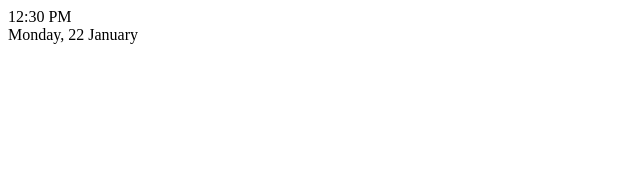
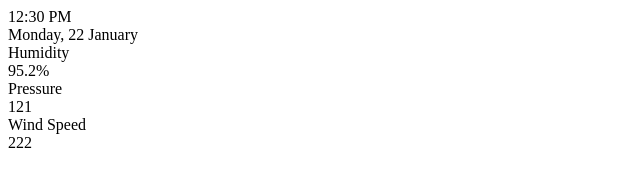
Before and after one commit to manoti3/Weather-app-project, a plain HTML site: page index.html in a window 1280 px wide. Shown: the whole page, without its empty margins (0-640 px from the left). Drawn offline with Linux system fonts and the light colour scheme.

Commit message:
completed assignment

```diff
--- a/index.html
+++ b/index.html
@@ -19,5 +19,21 @@
                     Monday, 22 January
                 </div>
 
+                <div class="others" id="current-weather-items">
+                    <div class="weather-item">
+                        <div>Humidity</div>
+                        <div>95.2%</div>
+                    </div>
+                    <div class="weather-item">
+                        <div>Pressure</div>
+                        <div>121</div>
+                    </div>
+                    <div class="weather-item">
+                        <div>Wind Speed</div>
+                        <div>222</div>
+                    </div>
+
+                </div>
+            </div>
 </body>
 </html>
```
